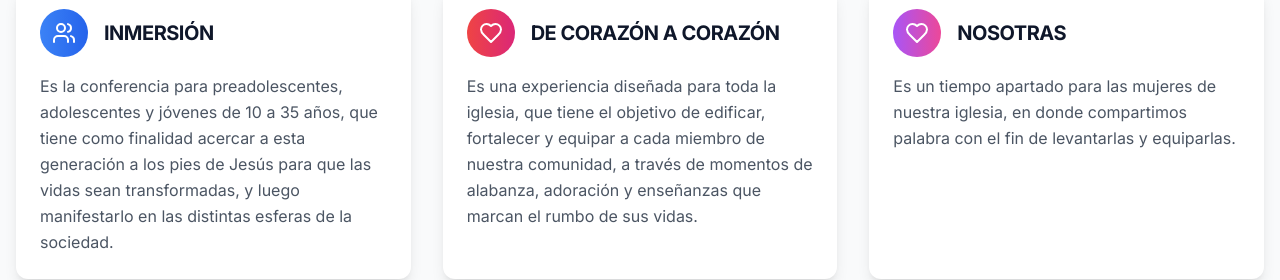
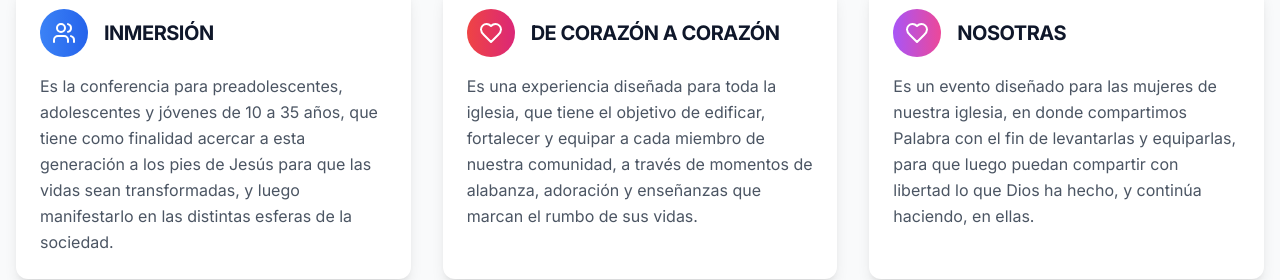
Before and after one commit to juanpo12/cristo-la-solucion, a Next.js app: page /eventos in a window 1280 px wide. Shown: the part 479-759 px from the top of the page. Built offline with nearby package versions, Linux system fonts and the light colour scheme.

Commit message:
fix: update WhatsApp link and event description
Update the WhatsApp contact link to a new direct message URL and improve the description text for the "NOSOTRAS" event to better reflect its purpose and impact.

```diff
--- a/app/contacto/page.tsx
+++ b/app/contacto/page.tsx
@@ -88,7 +88,7 @@ export default function ContactoPage() {
 
               {/* Tarjeta de WhatsApp */}
               <Link
-                href="https://wa.link/fpg6lr"
+                href="https://wa.me/message/IAMHFRO2IBX6B1"
                 target="_blank"
                 rel="noopener noreferrer"
                 className="block"
--- a/app/eventos/page.tsx
+++ b/app/eventos/page.tsx
@@ -23,7 +23,7 @@ export default function EventosPage() {
     {
       id: "nosotras",
       title: "NOSOTRAS",
-      description: "Es un tiempo apartado para las mujeres de nuestra iglesia, en donde compartimos palabra con el fin de levantarlas y equiparlas.",
+      description: "Es un evento diseñado para las mujeres de nuestra iglesia, en donde compartimos Palabra con el fin de levantarlas y equiparlas, para que luego puedan compartir con libertad lo que Dios ha hecho, y continúa haciendo, en ellas.",
       icon: Heart,
       color: "from-purple-500 to-pink-500"
     },
```
